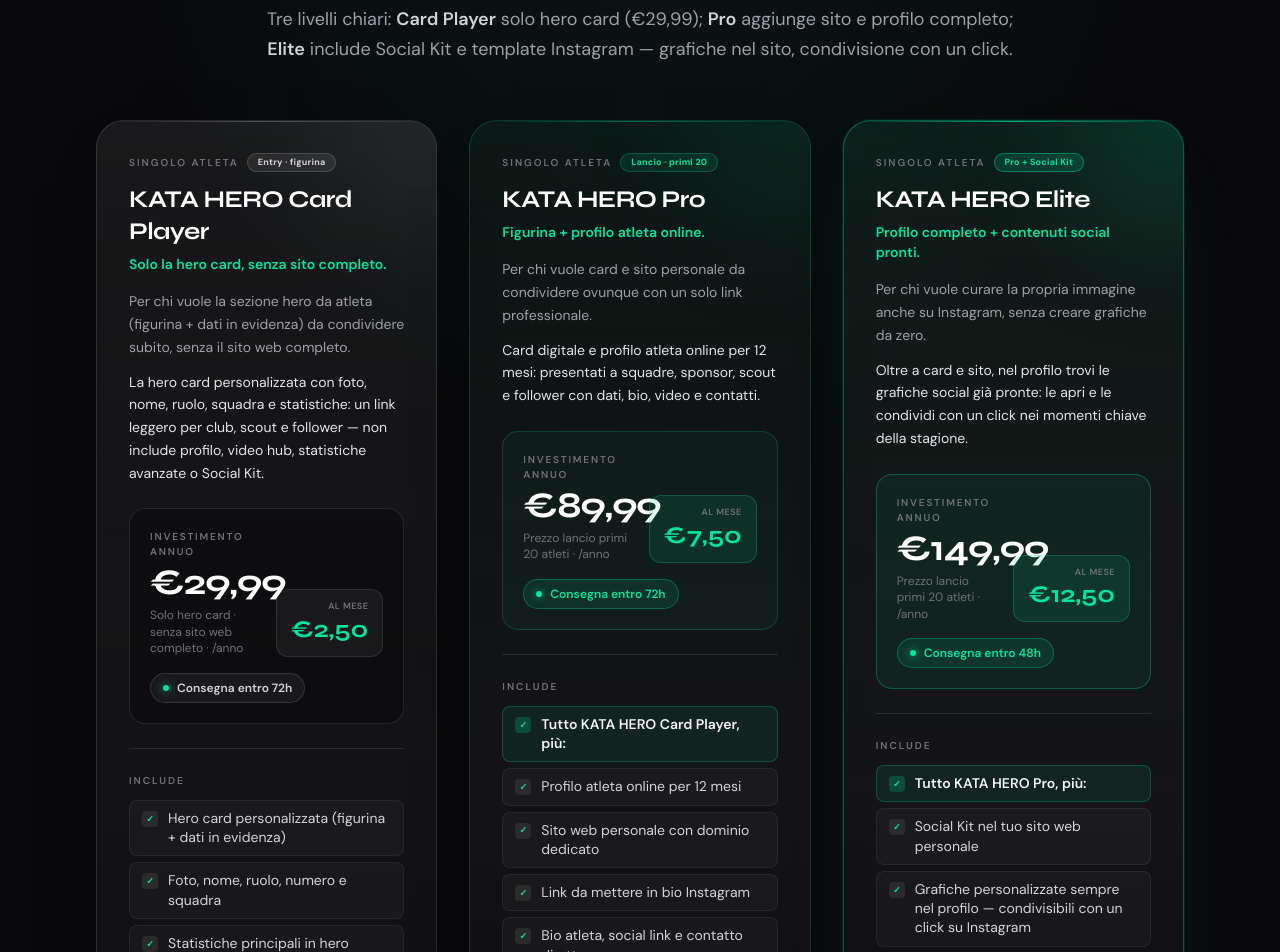
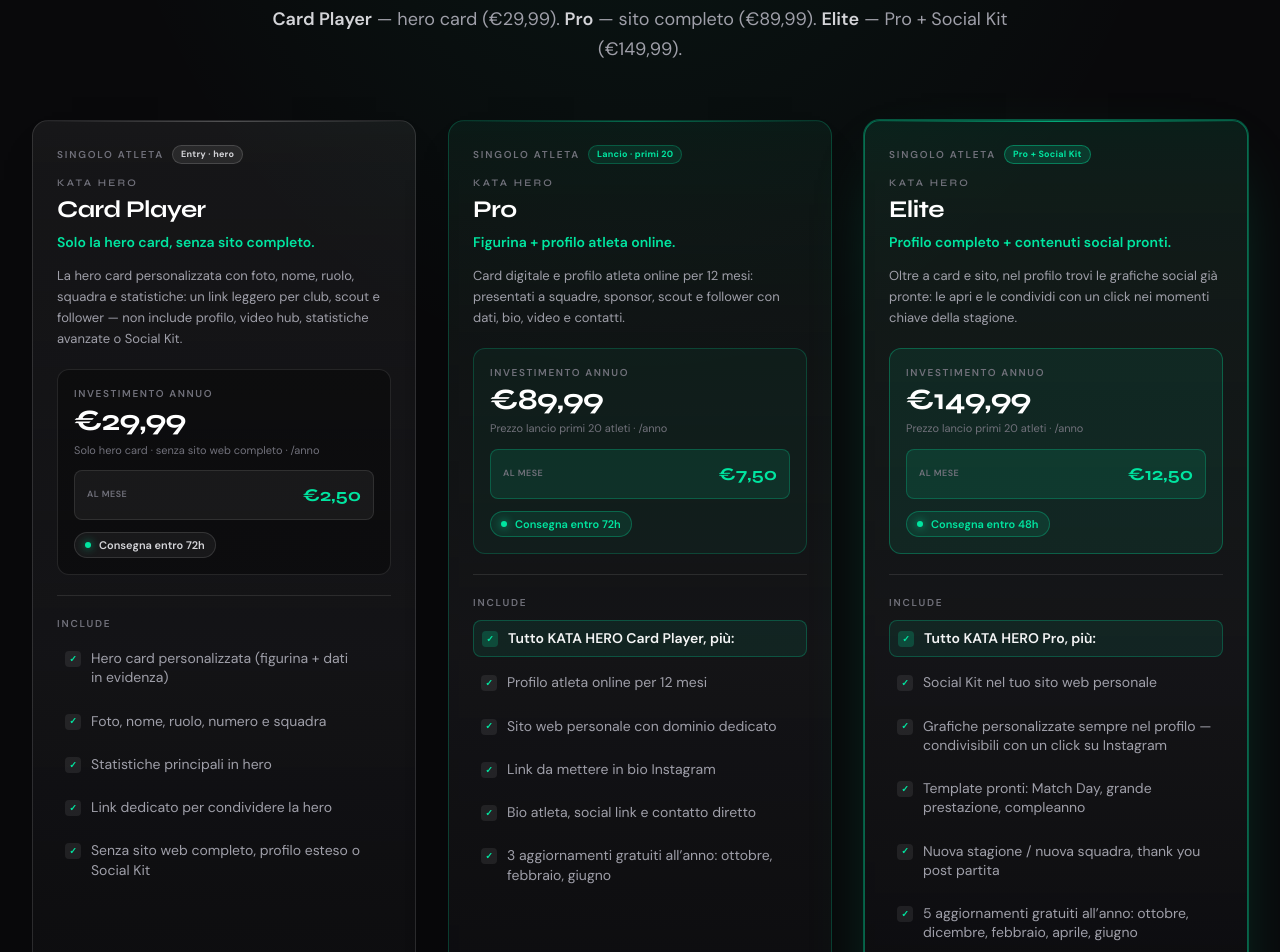
Before and after one commit to Salvo934/katahero, a Next.js app: page / in a window 1280 px wide. Shown: the part 4800-5752 px from the top of the page. Built offline with nearby package versions, Linux system fonts and the light colour scheme; no server answers.

Commit message:
aggiornamento

```diff
--- a/src/components/site/Packages.tsx
+++ b/src/components/site/Packages.tsx
@@ -36,7 +36,7 @@ const plans: Plan[] = [
   {
     name: "KATA HERO Card Player",
     badge: "Singolo atleta",
-    promoPill: "Entry · figurina",
+    promoPill: "Entry · hero",
     subtitle: "Solo la hero card, senza sito completo.",
     audienceLine:
       "Per chi vuole la sezione hero da atleta (figurina + dati in evidenza) da condividere subito, senza il sito web completo.",
@@ -179,38 +179,40 @@ function tierIncludesPrefix(tier: Plan["tier"]): string {
   return "";
 }
 
+function planDisplayName(name: string): { brand: string; tier: string } {
+  const stripped = name.replace(/^KATA HERO\s+/i, "").trim();
+  return { brand: "KATA HERO", tier: stripped || name };
+}
+
 function PlanCard({ plan }: { plan: Plan }) {
   const monthlyLaunch = monthlyEquivalentFromLaunch(plan.pricing.launch);
   const isElite = plan.tier === "elite";
   const isPro = plan.tier === "pro";
   const includesPrefix = tierIncludesPrefix(plan.tier);
+  const { brand, tier } = planDisplayName(plan.name);
+
+  const cardSurface = isElite
+    ? "border-accent/40 bg-linear-to-b from-accent/10 via-zinc-900/80 to-zinc-950 shadow-[0_0_0_1px_rgba(0,229,160,0.12),0_28px_72px_-32px_rgba(0,229,160,0.35)] lg:ring-1 lg:ring-accent/25"
+    : isPro
+      ? "border-accent/22 bg-linear-to-b from-accent/6 via-zinc-900/75 to-zinc-950 shadow-[0_20px_56px_-40px_rgba(0,0,0,0.88)]"
+      : "border-white/12 bg-linear-to-b from-white/6 via-zinc-900/72 to-zinc-950 shadow-[0_20px_56px_-40px_rgba(0,0,0,0.88)]";
 
   return (
     <article
-      className={`relative flex h-full flex-col overflow-hidden rounded-[1.75rem] border transition duration-300 ${
-        isElite
-          ? "border-accent/35 bg-linear-to-b from-accent/9 via-zinc-900/75 to-zinc-950 shadow-[0_0_0_1px_rgba(0,229,160,0.08),0_28px_80px_-40px_rgba(0,229,160,0.22)] hover:border-accent/50"
-          : isPro
-            ? "border-accent/20 bg-linear-to-b from-accent/5 via-zinc-900/72 to-zinc-950 shadow-[0_24px_70px_-44px_rgba(0,0,0,0.85)] hover:border-accent/35"
-            : "border-white/12 bg-linear-to-b from-white/7 via-zinc-900/70 to-zinc-950 shadow-[0_24px_70px_-44px_rgba(0,0,0,0.85)] hover:border-white/20"
-      }`}
+      className={`relative flex h-full min-w-0 flex-col overflow-hidden rounded-2xl border transition duration-300 hover:border-white/25 ${cardSurface} ${isElite ? "hover:border-accent/55" : isPro ? "hover:border-accent/38" : ""}`}
     >
       <div
         className={`pointer-events-none absolute inset-x-0 top-0 h-px bg-linear-to-r from-transparent ${isElite ? "via-accent/70" : isPro ? "via-accent/40" : "via-white/25"} to-transparent`}
         aria-hidden
       />
-      <div
-        className={`pointer-events-none absolute -right-20 -top-20 h-48 w-48 rounded-full blur-3xl ${isElite ? "bg-accent/15" : isPro ? "bg-accent/8" : "bg-white/5"}`}
-        aria-hidden
-      />
 
-      <div className="relative flex flex-1 flex-col p-6 sm:p-8">
-        <header>
+      <div className="relative flex min-h-0 flex-1 flex-col p-5 sm:p-6 lg:p-5 xl:p-6">
+        <header className="min-w-0 shrink-0">
           <div className="flex flex-wrap items-center gap-2">
-            <p className="text-[10px] font-semibold uppercase tracking-[0.2em] text-zinc-500">{plan.badge}</p>
+            <p className="text-[10px] font-semibold uppercase tracking-[0.18em] text-zinc-500">{plan.badge}</p>
             {plan.promoPill ? (
               <span
-                className={`rounded-full border px-2.5 py-0.5 text-[9px] font-bold tracking-wide ${
+                className={`rounded-full border px-2 py-0.5 text-[9px] font-bold tracking-wide ${
                   isElite
                     ? "border-accent/40 bg-accent/15 text-accent"
                     : isPro
@@ -222,38 +224,44 @@ function PlanCard({ plan }: { plan: Plan }) {
               </span>
             ) : null}
           </div>
-          <h3 className="font-display mt-3 text-2xl font-bold tracking-tight text-white">{plan.name}</h3>
-          <p className="mt-1.5 text-sm font-semibold text-accent">{plan.subtitle}</p>
-          <div className="mt-4 space-y-3">
-            <p className="text-sm leading-relaxed text-zinc-400">{plan.audienceLine}</p>
-            <p className="text-sm leading-relaxed text-zinc-200">{plan.salesLine}</p>
-          </div>
+          <h3 className="font-display mt-3 min-w-0">
+            <span className="block text-[10px] font-semibold uppercase tracking-[0.22em] text-zinc-500">{brand}</span>
+            <span className="mt-1 block text-pretty text-xl font-bold leading-tight tracking-tight text-white lg:text-[1.35rem] xl:text-2xl">
+              {tier}
+            </span>
+          </h3>
+          <p className="mt-2 text-sm font-semibold leading-snug text-accent">{plan.subtitle}</p>
+          <p className="mt-3 line-clamp-4 text-sm leading-relaxed text-zinc-400 lg:text-[13px] lg:leading-relaxed">
+            {plan.salesLine}
+          </p>
         </header>
 
         <div
-          className={`mt-6 rounded-2xl border p-4 sm:p-5 ${
-            isElite ? "border-accent/30 bg-accent/7" : isPro ? "border-accent/20 bg-accent/5" : "border-white/10 bg-black/30"
+          className={`mt-5 shrink-0 rounded-xl border p-4 ${
+            isElite ? "border-accent/30 bg-accent/8" : isPro ? "border-accent/20 bg-accent/5" : "border-white/10 bg-black/35"
           }`}
         >
-          <div className="flex flex-wrap items-end justify-between gap-4">
-            <div className="min-w-0 flex-1">
-              <p className="text-[10px] font-semibold uppercase tracking-[0.18em] text-zinc-500">Investimento annuo</p>
-              <p className="font-display mt-1 text-3xl font-bold tracking-tight text-white sm:text-4xl">
+          <div className="space-y-3">
+            <div className="min-w-0">
+              <p className="text-[10px] font-semibold uppercase tracking-[0.16em] text-zinc-500">Investimento annuo</p>
+              <p className="font-display mt-0.5 text-3xl font-bold tracking-tight text-white lg:text-[1.85rem]">
                 {plan.pricing.launch}
               </p>
-              <p className="mt-1 text-xs leading-snug text-zinc-500">{plan.pricing.launchNote}</p>
+              <p className="mt-1 text-[11px] leading-snug text-zinc-500">{plan.pricing.launchNote}</p>
             </div>
+            {monthlyLaunch ? (
               <div
-              className={`shrink-0 rounded-xl border px-3.5 py-2.5 text-right ${
+                className={`flex items-center justify-between gap-3 rounded-lg border px-3 py-2.5 ${
                   isElite || isPro ? "border-accent/25 bg-accent/10" : "border-white/10 bg-white/5"
                 }`}
               >
                 <p className="text-[9px] font-semibold uppercase tracking-wider text-zinc-500">Al mese</p>
-              <p className="font-display text-xl font-bold text-accent sm:text-2xl">€{monthlyLaunch}</p>
+                <p className="font-display text-lg font-bold text-accent">€{monthlyLaunch}</p>
               </div>
+            ) : null}
           </div>
           <p
-            className={`mt-4 inline-flex items-center gap-2 rounded-full border px-3 py-1.5 text-xs font-semibold ${
+            className={`mt-3 inline-flex max-w-full items-center gap-2 rounded-full border px-2.5 py-1 text-[11px] font-semibold ${
               isElite || isPro
                 ? "border-accent/30 bg-accent/10 text-accent"
                 : "border-white/12 bg-white/5 text-zinc-300"
@@ -264,46 +272,46 @@ function PlanCard({ plan }: { plan: Plan }) {
           </p>
         </div>
 
-        <div className="mt-6 flex flex-1 flex-col border-t border-white/10 pt-6">
-          <p className="text-[10px] font-semibold uppercase tracking-[0.2em] text-zinc-500">
+        <div className="mt-5 flex min-h-0 flex-1 flex-col border-t border-white/10 pt-5">
+          <p className="shrink-0 text-[10px] font-semibold uppercase tracking-[0.18em] text-zinc-500">
             {plan.featuresSectionTitle}
           </p>
-          <ul className="mt-3 flex-1 space-y-1.5">
+          <ul className="mt-2.5 min-h-0 flex-1 space-y-2">
             {plan.features.map((f) => {
               const highlight = includesPrefix !== "" && f.startsWith(includesPrefix);
               return (
                 <li
                   key={f}
-                  className={`flex gap-2.5 rounded-lg border px-3 py-2 text-sm leading-snug ${
+                  className={`flex gap-2.5 rounded-lg px-2 py-2 text-[13px] leading-snug lg:text-sm ${
                     highlight
-                      ? "border-accent/25 bg-accent/8 font-semibold text-zinc-100"
-                      : "border-white/6 bg-white/3 text-zinc-300"
+                      ? "border border-accent/25 bg-accent/8 font-semibold text-zinc-100"
+                      : "text-zinc-400"
                   }`}
                 >
                   <FeatureCheck highlight={highlight} />
-                  <span>{f}</span>
+                  <span className="min-w-0 text-pretty">{f}</span>
                 </li>
               );
             })}
           </ul>
 
-          <div className="mt-6 rounded-xl border border-white/8 bg-black/35 px-4 py-3.5">
-            <p className="text-[10px] font-semibold uppercase tracking-[0.18em] text-zinc-500">{plan.whyBuyTitle}</p>
-            <p className="mt-2 text-sm leading-relaxed text-zinc-400">{plan.whyBuy}</p>
+          <div className="mt-4 shrink-0 rounded-lg border border-white/8 bg-black/30 px-3.5 py-3">
+            <p className="text-[10px] font-semibold uppercase tracking-[0.16em] text-zinc-500">{plan.whyBuyTitle}</p>
+            <p className="mt-1.5 line-clamp-3 text-[13px] leading-relaxed text-zinc-400">{plan.whyBuy}</p>
           </div>
         </div>
       </div>
 
-      <div className="relative shrink-0 border-t border-white/10 bg-black/20 px-6 py-5 sm:px-8 sm:py-6">
+      <div className="relative shrink-0 border-t border-white/10 bg-black/25 px-5 py-4 sm:px-6 lg:px-5 lg:py-4 xl:px-6">
         <a
           href={whatsappPrefilledUrl(plan.whatsappMessage)}
           target="_blank"
           rel="noopener noreferrer"
-          className={`inline-flex min-h-12 w-full items-center justify-center rounded-full px-5 py-3.5 text-center text-sm font-semibold transition hover:brightness-110 ${
+          className={`inline-flex min-h-11 w-full items-center justify-center rounded-full px-4 py-3 text-center text-sm font-semibold transition hover:brightness-110 ${
             isElite
               ? "bg-accent text-black shadow-[0_10px_32px_-12px_rgba(0,229,160,0.55)]"
               : isPro
-                ? "border border-accent/45 bg-accent/90 text-black hover:bg-accent"
+                ? "border border-accent/45 bg-accent text-black hover:bg-accent/90"
                 : "border border-white/18 bg-white text-black hover:bg-zinc-100"
           }`}
         >
@@ -399,17 +407,23 @@ export function Packages() {
         className="pointer-events-none absolute inset-0 bg-[radial-gradient(ellipse_80%_50%_at_50%_0%,rgba(0,229,160,0.07),transparent_55%)]"
         aria-hidden
       />
-      <div className="relative mx-auto max-w-6xl px-4 sm:px-6 lg:px-8">
+      <div className="relative mx-auto w-full max-w-7xl px-4 sm:px-6 lg:px-8">
         <div className="mx-auto max-w-3xl text-center">
           <p className="text-[11px] font-semibold uppercase tracking-[0.3em] text-accent">Pacchetti</p>
           <h2 className="font-display mt-3 text-3xl font-bold tracking-tight text-white sm:text-4xl md:text-[2.75rem] md:leading-tight">
             Card Player, Pro ed Elite per l&apos;atleta,{" "}
             <span className="bg-linear-to-r from-white to-accent bg-clip-text text-transparent">dal link alla presenza completa</span>
           </h2>
-          <p className="mt-5 text-base leading-relaxed text-zinc-400 sm:text-lg">
-            Tre livelli chiari: <strong className="font-semibold text-zinc-300">Card Player</strong> solo hero card (€29,99);{" "}
-            <strong className="font-semibold text-zinc-300">Pro</strong> aggiunge sito e profilo completo;{" "}
-            <strong className="font-semibold text-zinc-300">Elite</strong> include Social Kit e template Instagram — grafiche nel sito, condivisione con un click.
+          <p className="mx-auto mt-5 max-w-2xl text-base leading-relaxed text-zinc-400 sm:text-lg xl:max-w-3xl">
+            <span className="block sm:inline">
+              <strong className="font-semibold text-zinc-300">Card Player</strong> — hero card (€29,99).
+            </span>{" "}
+            <span className="block sm:inline">
+              <strong className="font-semibold text-zinc-300">Pro</strong> — sito completo (€89,99).
+            </span>{" "}
+            <span className="block sm:inline">
+              <strong className="font-semibold text-zinc-300">Elite</strong> — Pro + Social Kit (€149,99).
+            </span>
           </p>
         </div>
 
```
Lines whose indentation alone changed are shown as unchanged.
